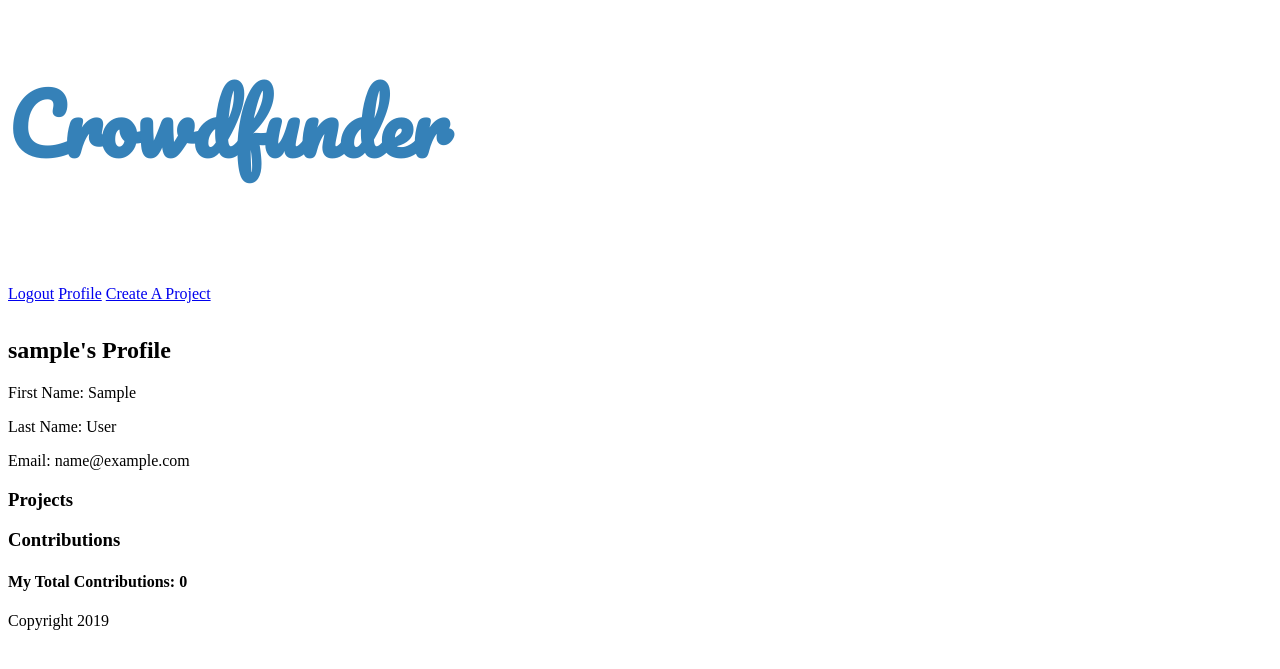
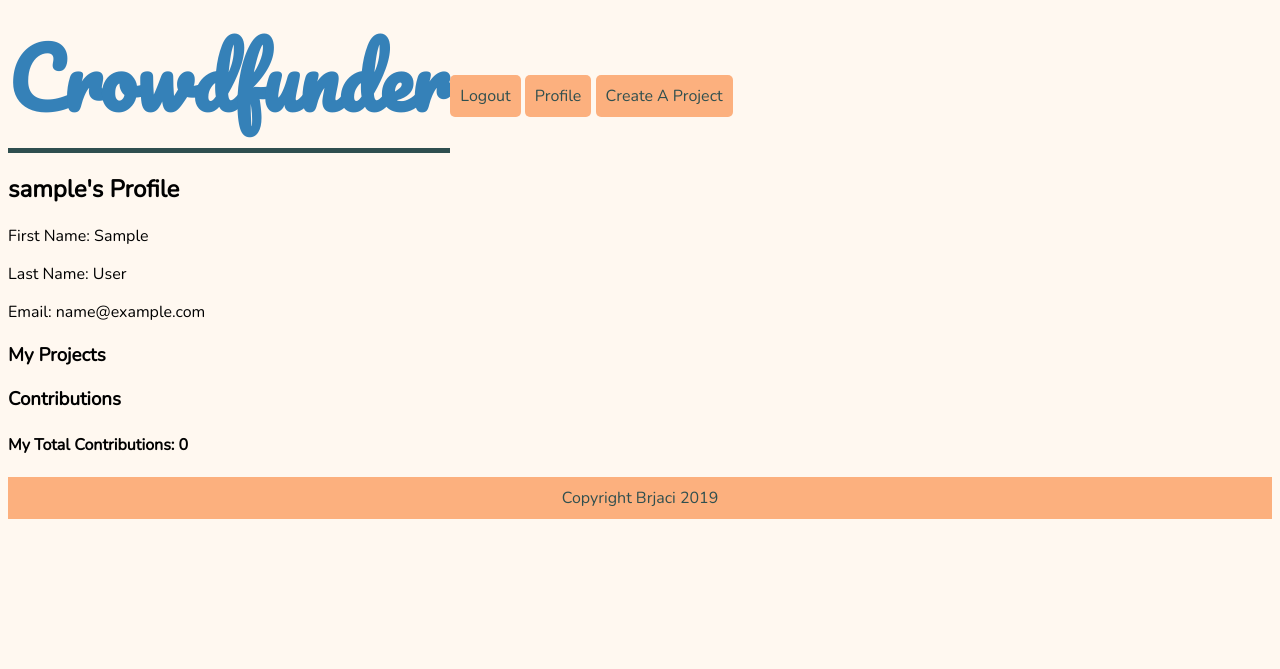
Before and after one commit to cindychea/crowdfunder, a Django app: page /profile/1 in a window 1280 px wide. Shown: the top 669 px of the page. Run offline with Django 3.2, Linux system fonts and the light colour scheme; the visitor is signed in with stand-in values (Sample User, id 1); data comes from the database, SQL or seed files in the repository; data that the repository does not hold is empty; parts of the project's set-up code (start-up, migrations or seed data) failed here and were passed over.

Commit message:
added css styling

```diff
--- a/crowdfunder/static/css/styles.css
+++ b/crowdfunder/static/css/styles.css
@@ -1,6 +1,7 @@
 html {
     box-sizing: border-box;
-    font-
+    font-family: 'Nunito', sans-serif;
+    background-color: #FFF8F0;
 }
 *, *:before, *:after {
     box-sizing: inherit;
@@ -10,4 +11,32 @@ html {
     font-size: 40px;
     color: #3581B8;
     text-decoration: none;
+    padding-top: 0;
+    border-bottom: 5px solid darkslategrey;
 }
+.hero-title h1 {
+    margin: 0;
+}
+header {
+    display: inline-flex;
+    align-items: center;
+}
+header div a {
+    display: inline-flex;
+    margin-top: 30px;
+    text-decoration: none;
+    background-color: #FCB07E;
+    border-radius: 5px;
+    padding: 10px;
+    color: darkslategrey;
+}
+footer {
+    background-color: #FCB07E;
+    color: darkslategrey;
+    position: relative;
+    bottom: 0;
+    left: 0;
+    right: 0;
+    text-align: center;
+    padding: 10px;
+}
--- a/crowdfunder/templates/base.html
+++ b/crowdfunder/templates/base.html
@@ -7,11 +7,13 @@
     {% load static %}
     <link rel="stylesheet"  href="{% static 'css/styles.css'%}">
     <link href="https://fonts.googleapis.com/css?family=Pacifico&display=swap" rel="stylesheet">
+    <link href="https://fonts.googleapis.com/css?family=Nunito&display=swap" rel="stylesheet">
     <title>{{ title }}</title>
 </head>
 <body>
     <header>
         <a class="hero-title" href="{% url 'home' %}"><h1>Crowdfunder</h1></a>
+        <div>
         {% if request.user.is_authenticated %}
         <a href="{% url 'logout' %}">Logout</a>
         <a href="{% url 'profile' id=user.pk %}">Profile</a>
@@ -21,11 +23,12 @@
         {% endif %}
         <!-- Search Bar go here -->
         <a href="{% url 'create_project' %}">Create A Project</a>
+        </div>
     </header>
     {% block content %}
     {% endblock %}
     <footer>
-        Copyright 2019
+        Copyright Brjaci 2019
     </footer>
 </body>
 </html>
--- a/crowdfunder/templates/profile.html
+++ b/crowdfunder/templates/profile.html
@@ -7,7 +7,7 @@
     <p>Last Name: {{ user.last_name }}</p>
     <p>Email: {{ user.email }}</p>
 
-    <h3>Projects</h3>
+    <h3>My Projects</h3>
     {% for project in user.projects.all %}
         <ul>
             <li>
```
